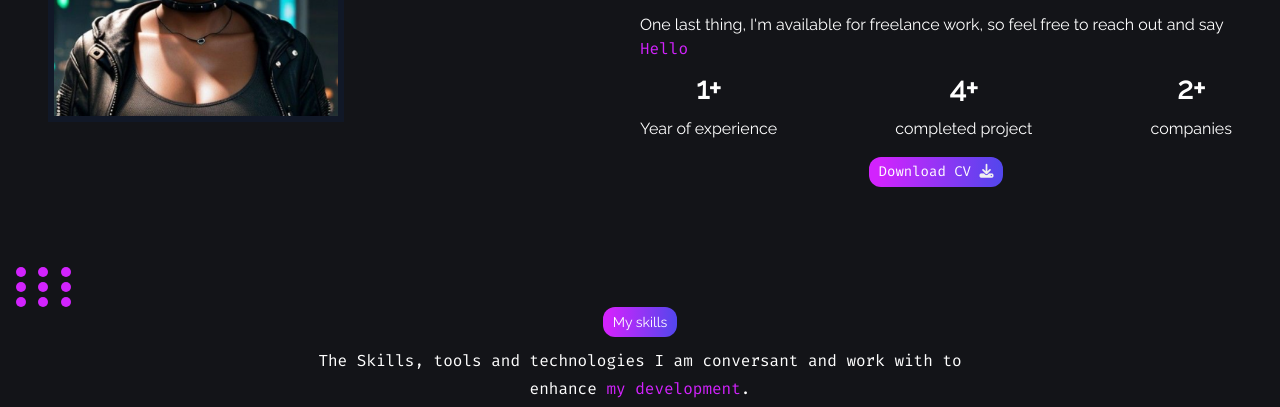
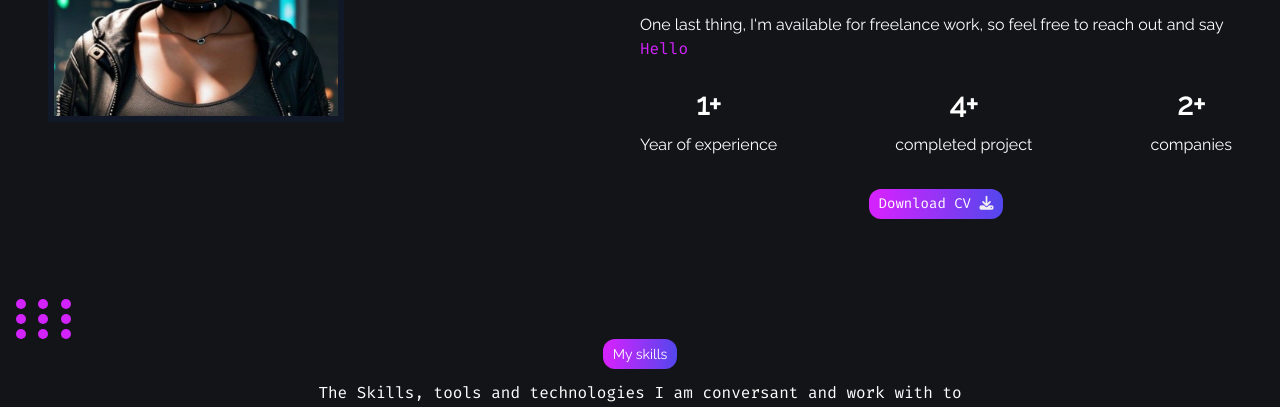
Before and after one commit to Uwakmfon-Ekong/Whakees-portfolio, a plain HTML site: page index.html in a window 1280 px wide. Shown: the part 912-1319 px from the top of the page. Drawn offline with nearby package versions, Linux system fonts and the light colour scheme.

Commit message:
Added padding to the threedivs

```diff
--- a/style.css
+++ b/style.css
@@ -343,6 +343,7 @@ nav button {
 .threediv{
   display: flex;
   justify-content: space-between;
+  padding:1rem 0
 }
 .threediv div{
   text-align: center;
```
